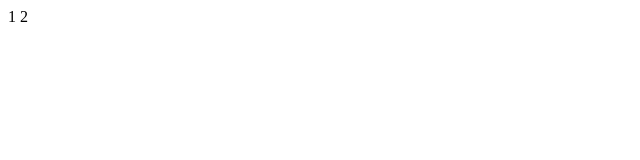
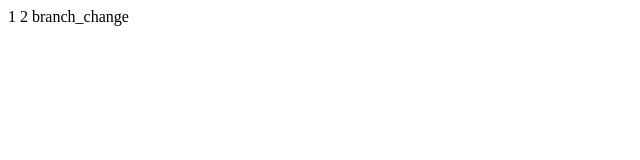
Before and after one commit to farzadrab/background, a plain HTML site: page index.html in a window 1280 px wide. Shown: the whole page, without its empty margins (0-640 px from the left). Drawn offline with Linux system fonts and the light colour scheme.

Commit message:
branch_change

```diff
--- a/index.html
+++ b/index.html
@@ -10,3 +10,5 @@
 </html>
 1
 2
+
+branch_change
```
